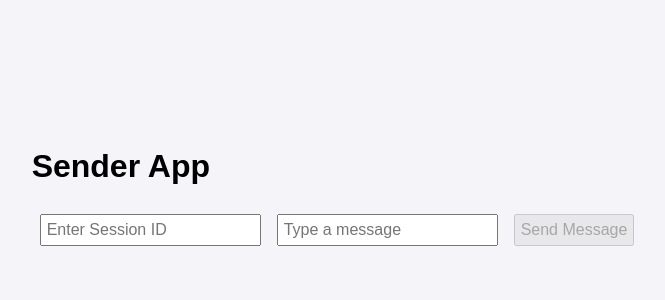
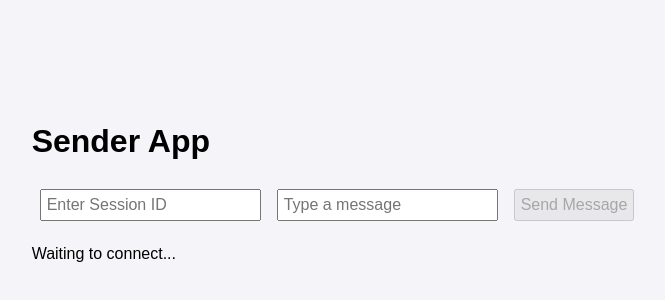
Before and after one commit to AceCentre/OWD, a Next.js app: page /sender in a window 1280 px wide. Shown: the part 210-510 px from the top of the page, without its empty margins (303-968 px from the left). Built offline with nearby package versions, Linux system fonts and the light colour scheme; no server answers.

Commit message:
Update sender.js

```diff
--- a/pages/sender.js
+++ b/pages/sender.js
@@ -1,29 +1,33 @@
 import React, { useEffect, useState } from 'react';
-import { useRouter } from 'next/router';
 import WebRTCService from '../services/WebRTCService';
 
 const SenderApp = () => {
-  const router = useRouter();
   const [webrtcService, setWebrtcService] = useState(null);
   const [message, setMessage] = useState('');
   const [sessionId, setSessionId] = useState('');
+  const [isConnected, setIsConnected] = useState(false); // State for connection status
   const websocketURL = process.env.NEXT_PUBLIC_WS_URL;
 
-  // Automatically set sessionId from URL if available
   useEffect(() => {
-    if (router.query.sessionId) {
-      setSessionId(router.query.sessionId);
-    }
-  }, [router.query.sessionId]);
-
-  useEffect(() => {
-    if (sessionId) { // Connect only if session ID is provided
+    if (sessionId) {
       const webrtc = new WebRTCService((receivedMessage) => {
         console.log('Received:', receivedMessage);
       });
-      webrtc.connect(websocketURL, sessionId); // Pass session ID to WebRTC service
+
+      // Add event listener to confirm connection
+      webrtc.onConnection(() => setIsConnected(true));
+
+      webrtc.connect(websocketURL, sessionId);
       setWebrtcService(webrtc);
     }
+
+    return () => {
+      // Clean up by disconnecting when component unmounts
+      if (webrtcService) {
+        webrtcService.disconnect();
+        setIsConnected(false); // Reset connection status
+      }
+    };
   }, [websocketURL, sessionId]);
 
   const sendMessage = () => {
@@ -48,6 +52,13 @@ const SenderApp = () => {
         placeholder="Type a message"
       />
       <button onClick={sendMessage} disabled={!sessionId}>Send Message</button>
+
+      {/* Display connection status */}
+      {isConnected ? (
+        <p>Connected to display session {sessionId}</p>
+      ) : (
+        <p>Waiting to connect...</p>
+      )}
     </div>
   );
 };
```
